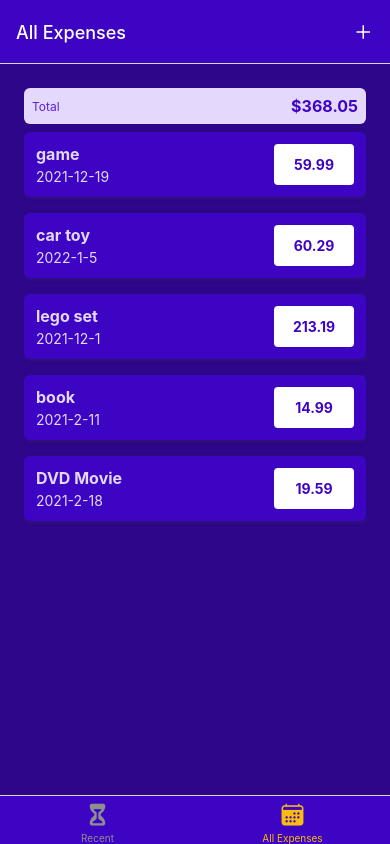
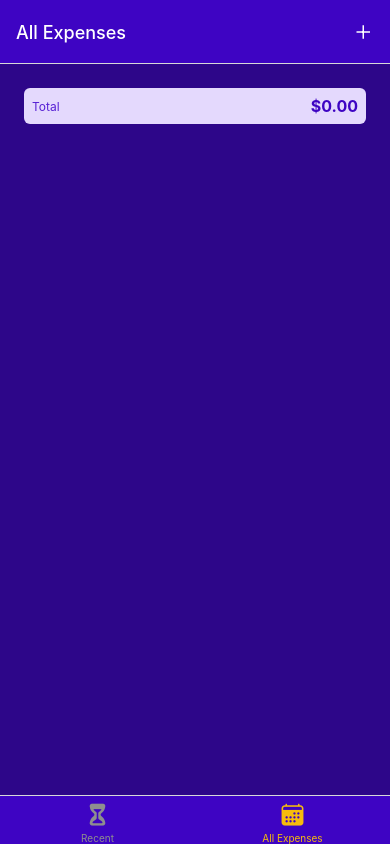
Before and after one commit to karolwk/expenses-organizer-app, a React Native app: screen /AllExpeneses in a window 390 px wide. Built offline with nearby package versions, Linux system fonts and the light colour scheme.

Commit message:
removed dummy data

```diff
--- a/components/ExpensesOutput/ExpansesOutput.js
+++ b/components/ExpensesOutput/ExpansesOutput.js
@@ -4,44 +4,11 @@ import ExpansesSummary from './ExpansesSummary';
 import ExpansesList from './ExpansesList';
 import { GlobalStyles } from '../../constants/styles';
 
-const DUMMY_EXPENSES = [
-  {
-    id: 'e1',
-    description: 'game',
-    amount: 59.99,
-    date: new Date('2021-12-19'),
-  },
-  {
-    id: 'e2',
-    description: 'car toy',
-    amount: 60.29,
-    date: new Date('2022-01-05'),
-  },
-  {
-    id: 'e3',
-    description: 'lego set',
-    amount: 213.19,
-    date: new Date('2021-12-01'),
-  },
-  {
-    id: 'e4',
-    description: 'book',
-    amount: 14.99,
-    date: new Date('2021-02-11'),
-  },
-  {
-    id: 'e5',
-    description: 'DVD Movie',
-    amount: 19.59,
-    date: new Date('2021-02-18'),
-  },
-];
-
 const ExpansesOutput = ({ expenses, expensesPeriod }) => {
   return (
     <View style={styles.container}>
-      <ExpansesSummary expenses={DUMMY_EXPENSES} periodName={expensesPeriod} />
-      <ExpansesList expenses={DUMMY_EXPENSES} />
+      <ExpansesSummary expenses={expenses} periodName={expensesPeriod} />
+      <ExpansesList expenses={expenses} />
     </View>
   );
 };
```
